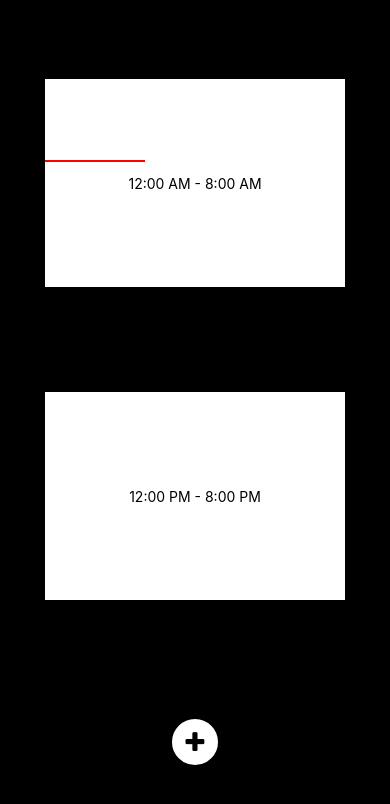
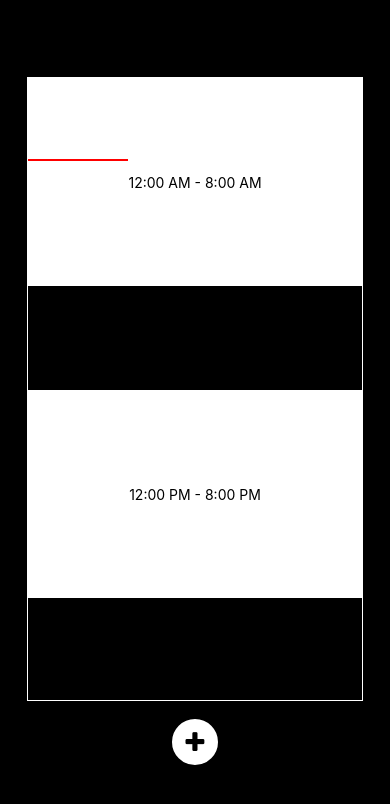
Before and after one commit to Wharfiggle/UltimateToDoApp, a React Native app: screen / in a window 390 px wide. Shown: the top 804 px of the page. Built offline with nearby package versions, Linux system fonts and the light colour scheme.

Commit message:
Replaced flatlist with array.map, allow for task overlapping

```diff
--- a/App.js
+++ b/App.js
@@ -18,10 +18,9 @@ export default class App extends React.Component
 			tasks: [],
 			listHeight: 0,
 			timeMarkerPos: 0,
-			modalStack: new LinkedList() //linked list of Modals for use in ModalNode
+			modalStack: new LinkedList(), //linked list of Modals for use in ModalNode
+			listPeriod: new TimePeriod(TimeFromSecs(0), new Time(11, 59, "PM"))
 		}
-
-		this.listPeriod = new TimePeriod(TimeFromSecs(0), new Time(11, 59, "PM"));
 
 		this.timeMarkerInterval = setInterval(this.timeMarkerUpdate, 1000);
 	}
@@ -44,27 +43,19 @@ export default class App extends React.Component
 	}
 
 	timeMarkerUpdate = () => {
-		let timeMarkerPos = this.state.listHeight * (SecsSinceMidnight() - this.listPeriod.start) / this.listPeriod;
+		let timeMarkerPos = this.state.listHeight * (SecsSinceMidnight() - this.state.listPeriod.start) / this.state.listPeriod;
 		timeMarkerPos = Math.max(0, Math.min(this.state.listHeight, timeMarkerPos));
 		this.setState({ timeMarkerPos: timeMarkerPos });
 	}
 
-	taskRender = ({item, index}) => {
-		let taskStyle = styles.task;
-		if(this.state.listHeight != 0)
-		{
-			let secsToNext = 0;
-			if(index < this.state.tasks.length - 1)
-				secsToNext = this.state.tasks[index + 1].start - item.end;
-
-			taskStyle = {...taskStyle,
-				height: (item.length / this.listPeriod.length) * this.state.listHeight,
-				marginBottom: (secsToNext / this.listPeriod.length) * this.state.listHeight
-			};
-		}
+	taskRender = (item, index) => {
+		let taskStyle = (this.state.listHeight == 0) ? styles.task : { ...styles.task,
+			height: (item.length / this.state.listPeriod.length) * this.state.listHeight,
+			top: (item.start - this.state.listPeriod.start) * (this.state.listHeight / this.state.listPeriod)
+		};
 
 		return (
-			<View style = {taskStyle}>
+			<View style={taskStyle} key={index}>
 				<Text>{String(item)}</Text>
 			</View>
 		)
@@ -79,13 +70,8 @@ export default class App extends React.Component
 			<View style={styles.container}>
 				<View style={styles.subcontainer}>
 					<StatusBar/>
-					<View style={{flex:1, borderWidth:2, borderColor:"black"}} onLayout={this.handleListLayout}>
-						<FlatList
-							data={this.state.tasks}
-							renderItem={this.taskRender}
-							keyExtractor={(item, index) => index}
-							ItemSeparatorComponent={(<View style={{height:1, backgroundColor:"black"}}></View>)}
-						/>
+					<View style={{flex:1, borderWidth:1, width:"100%", borderColor:"white"}} onLayout={this.handleListLayout}>
+						{ this.state.tasks.map( (item, index) => (this.taskRender(item, index)) ) }
 						<View style={{position:"absolute", width: 100, top: this.state.timeMarkerPos - 1, height:2, backgroundColor:"red"}}></View>
 					</View>
 					<CoolFreakingButton iconAwesome="plus" contentStyle={{fontSize:24}} style={{height:50, width:50, borderRadius:50, borderWidth:2}}
@@ -113,7 +99,8 @@ const styles = StyleSheet.create({
 		gap: 16
 	},
 	task:{
-		width:300,
+		position: "absolute",
+		width: "100%",
 		backgroundColor:"white",
 		justifyContent:"center",
 		alignItems:"center"
```
